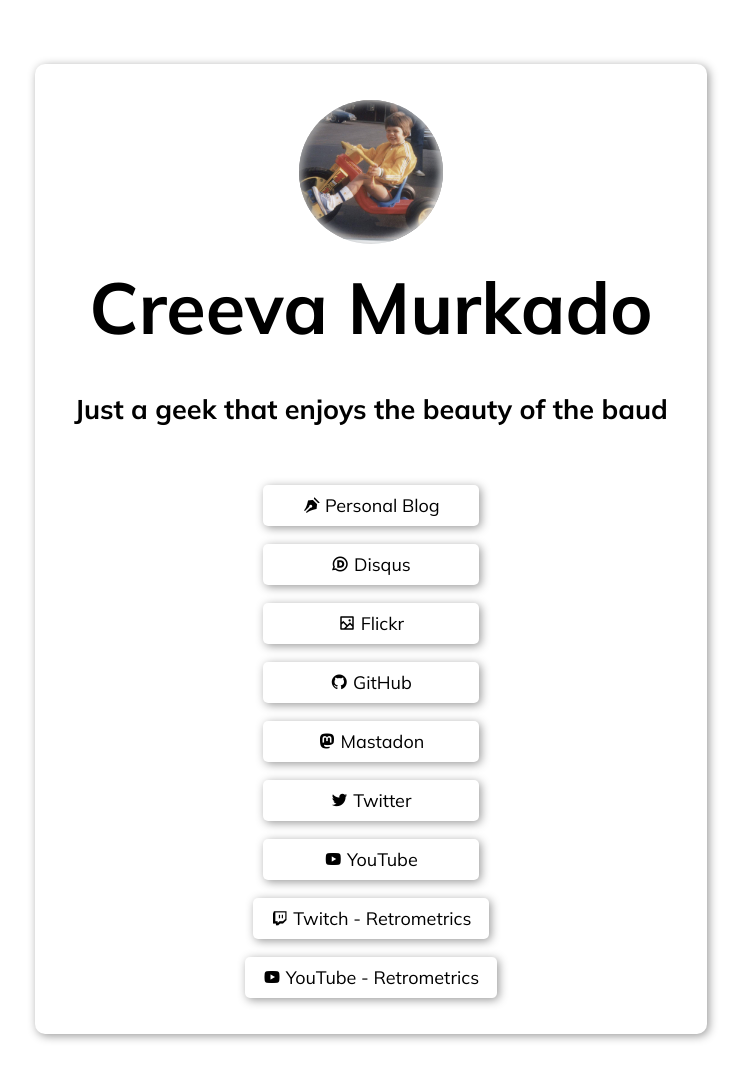
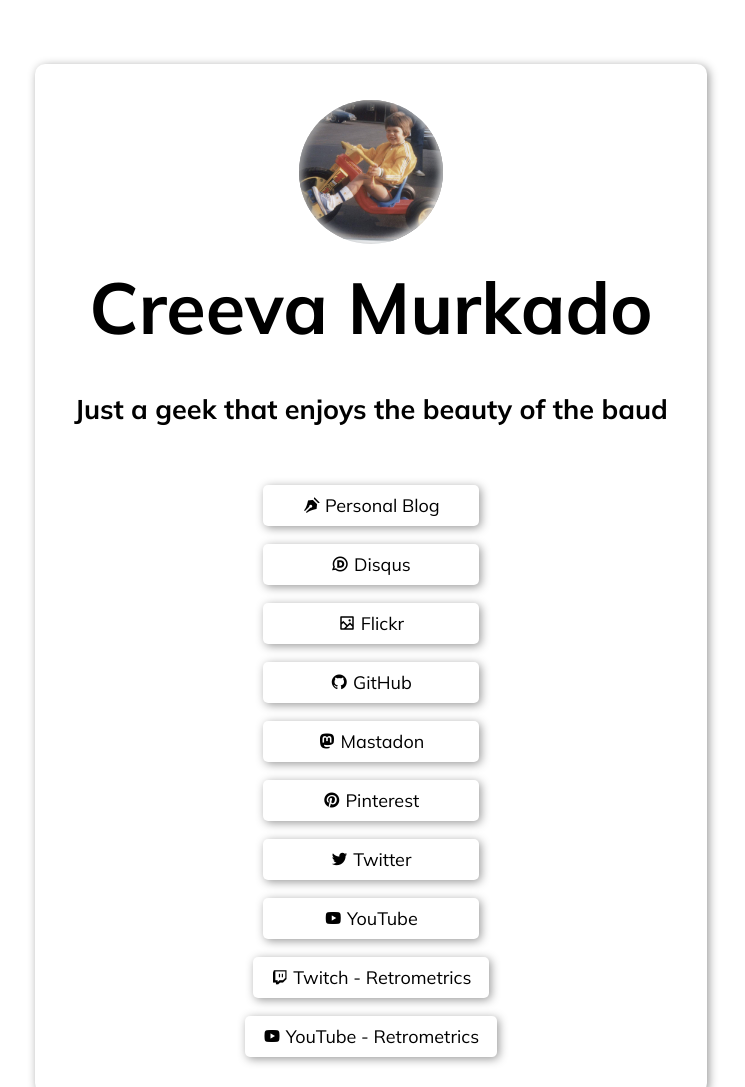
Before and after one commit to creeva/creevanet, a plain HTML site: page index.html in a window 1280 px wide. Shown: the top 1087 px of the page, without its empty margins (269-1014 px from the left). Drawn offline with nearby package versions, Linux system fonts and the light colour scheme.

Commit message:
2-6-2023

```diff
--- a/index.html
+++ b/index.html
@@ -22,6 +22,7 @@
       <a class="link" href="https://flickr.com/creeva/" target="_blank"><i class="ri-image-2-line"></i>  Flickr</a>
       <a class="link" href="https://github.com/creeva" target="_blank"><i class="ri-github-fill"></i>  GitHub</a>
       <a class="link" href="https://mas.to/@creeva" target="_blank"><i class="ri-mastodon-fill"></i>  Mastadon</a>
+      <a class="link" href="https://www.pinterest.com/creeva/" target="_blank"><i class="ri-pinterest-fill"></i>  Pinterest</a>
       <a class="link" href="https://twitter.com/Creeva" target="_blank"><i class="ri-twitter-fill"></i>  Twitter</a>
       <a class="link" href="https://www.youtube.com/channel/UC8UaMIfaQ2Mqjpoh9YutEHg" target="_blank"><i class="ri-youtube-fill"></i>  YouTube</a>
       <a class="link" href="https://www.twitch.tv/retrometrics" target="_blank"><i class="ri-twitch-fill"></i>  Twitch - Retrometrics</a>
```
